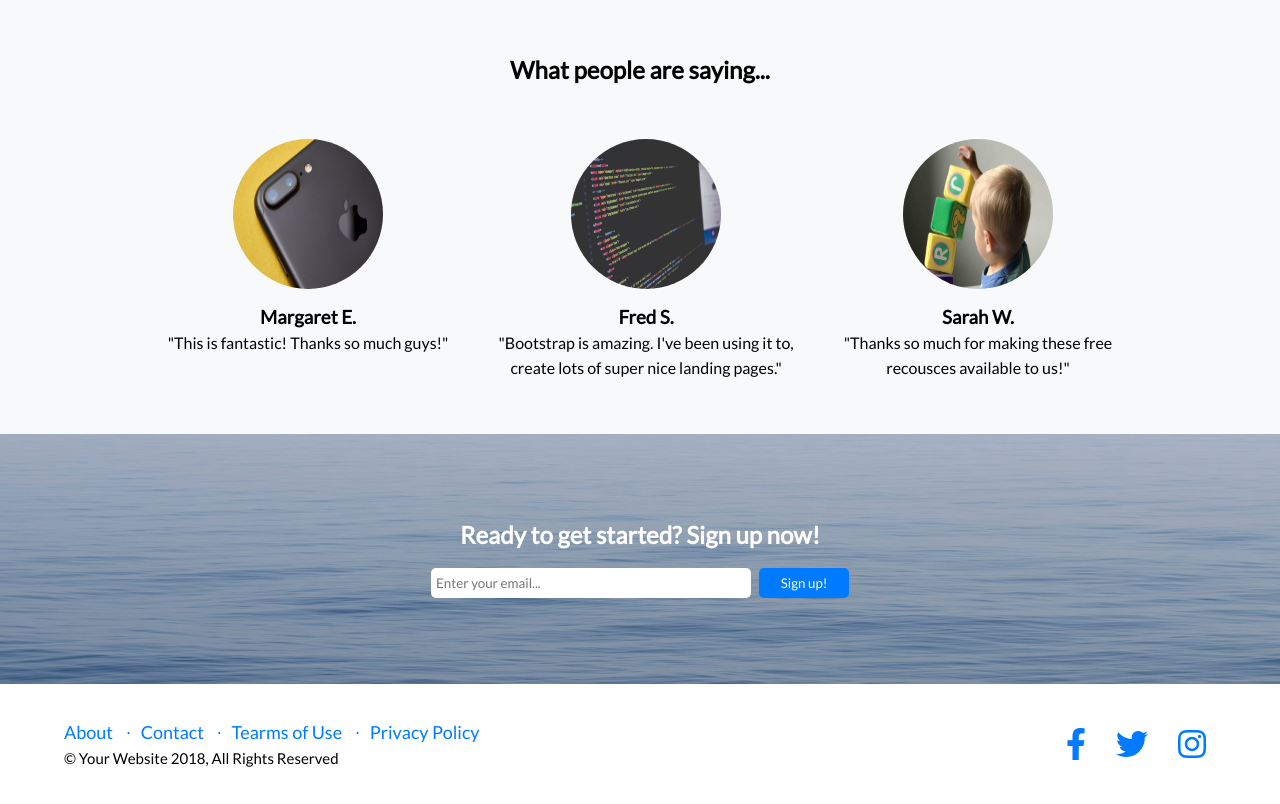
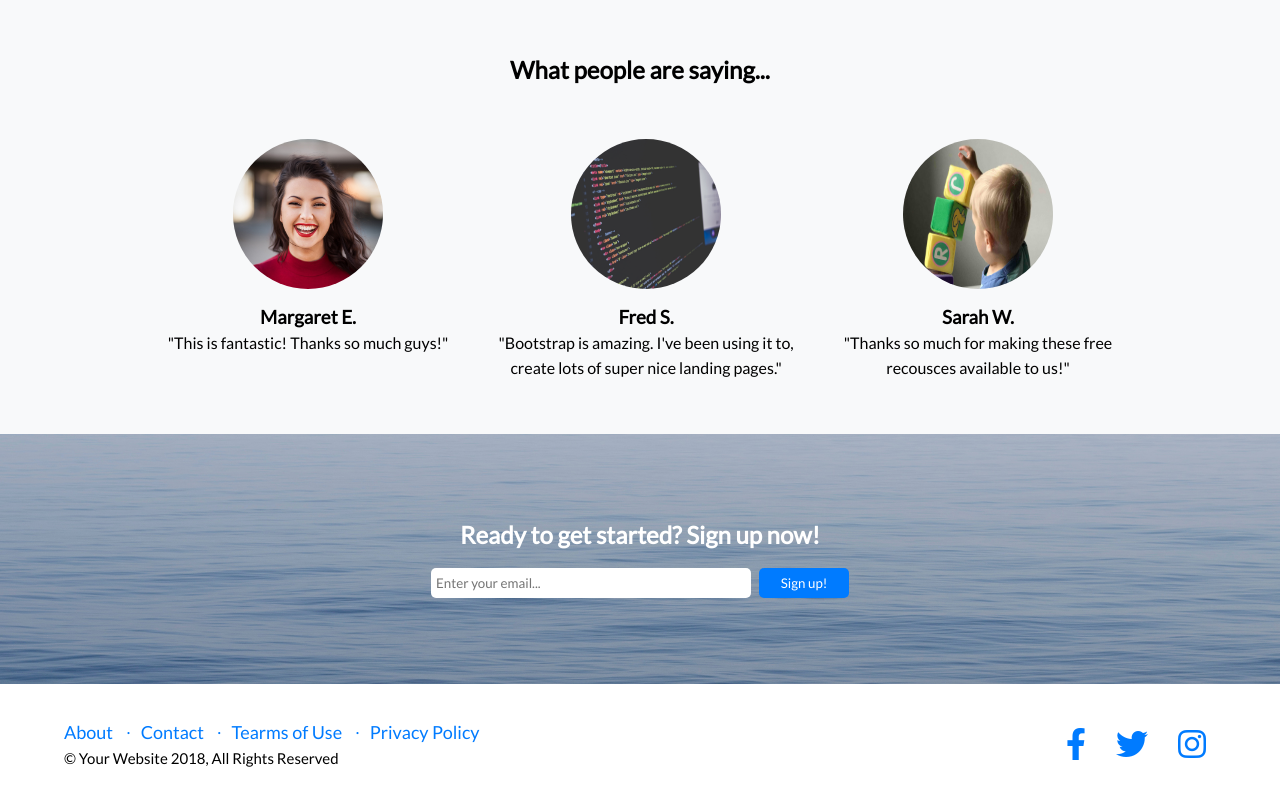
Before and after one commit to aidobilas/https---github.com-aidobilas-Tarpinis-egzaminas, a website: page index.html in a window 1280 px wide. Shown: the part 2320-3124 px from the top of the page. Drawn offline with Linux system fonts and the light colour scheme.

Commit message:
Update index.html

```diff
--- a/index.html
+++ b/index.html
@@ -96,7 +96,7 @@
   <section class="opinion">
     <div class="people">
       <div>
-        <img src="https://github.com/aidobilas/https---github.com-aidobilas-Tarpinis-egzaminas/blob/master/app/images/bg-showcase-1.jpg?raw=true" alt="">
+        <img src="../app/images/testimonials-1.jpg" alt="phone">
         <h3>Margaret E.</h3>
         <p>"This is fantastic! Thanks so much guys!"</p><br>
       </div>
```
